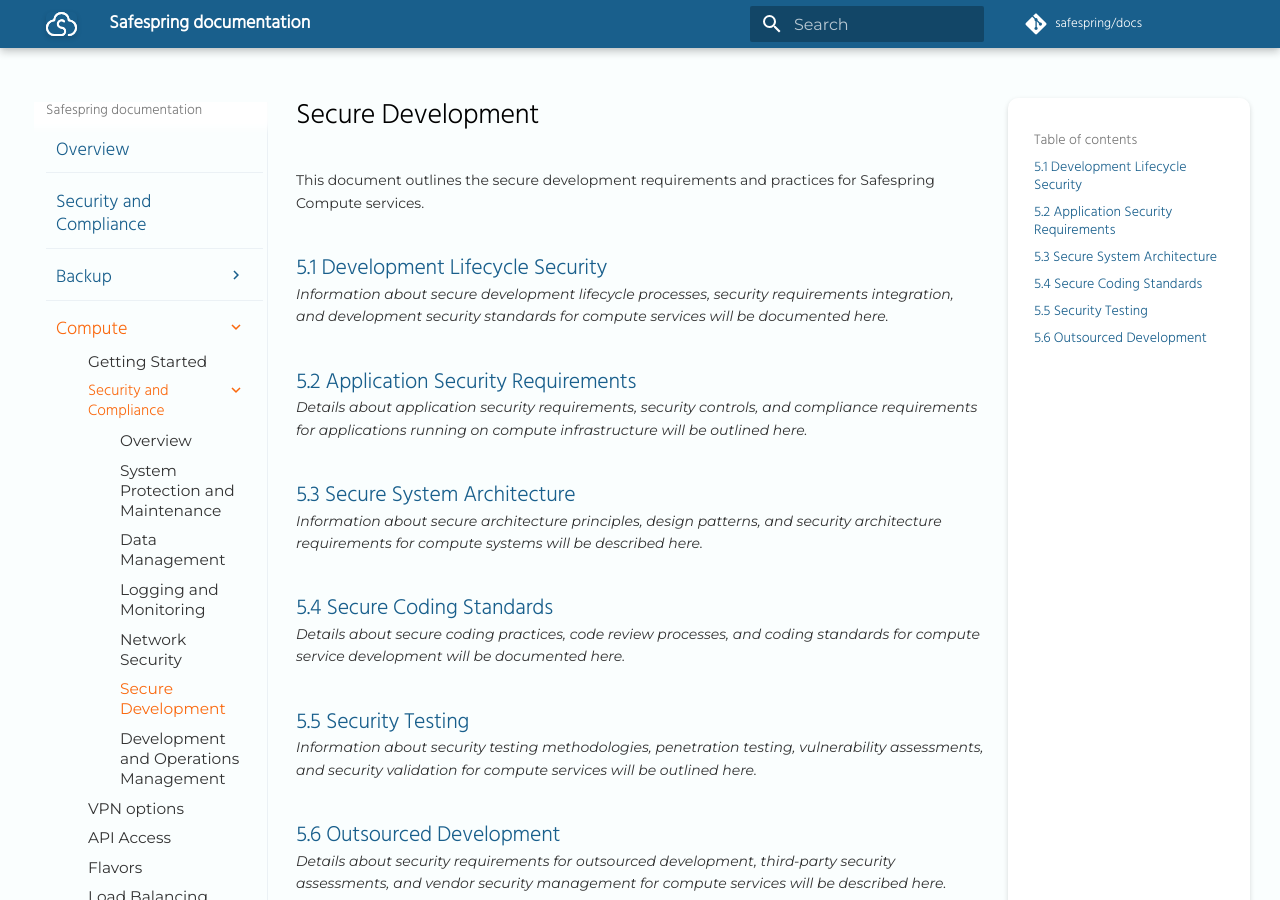
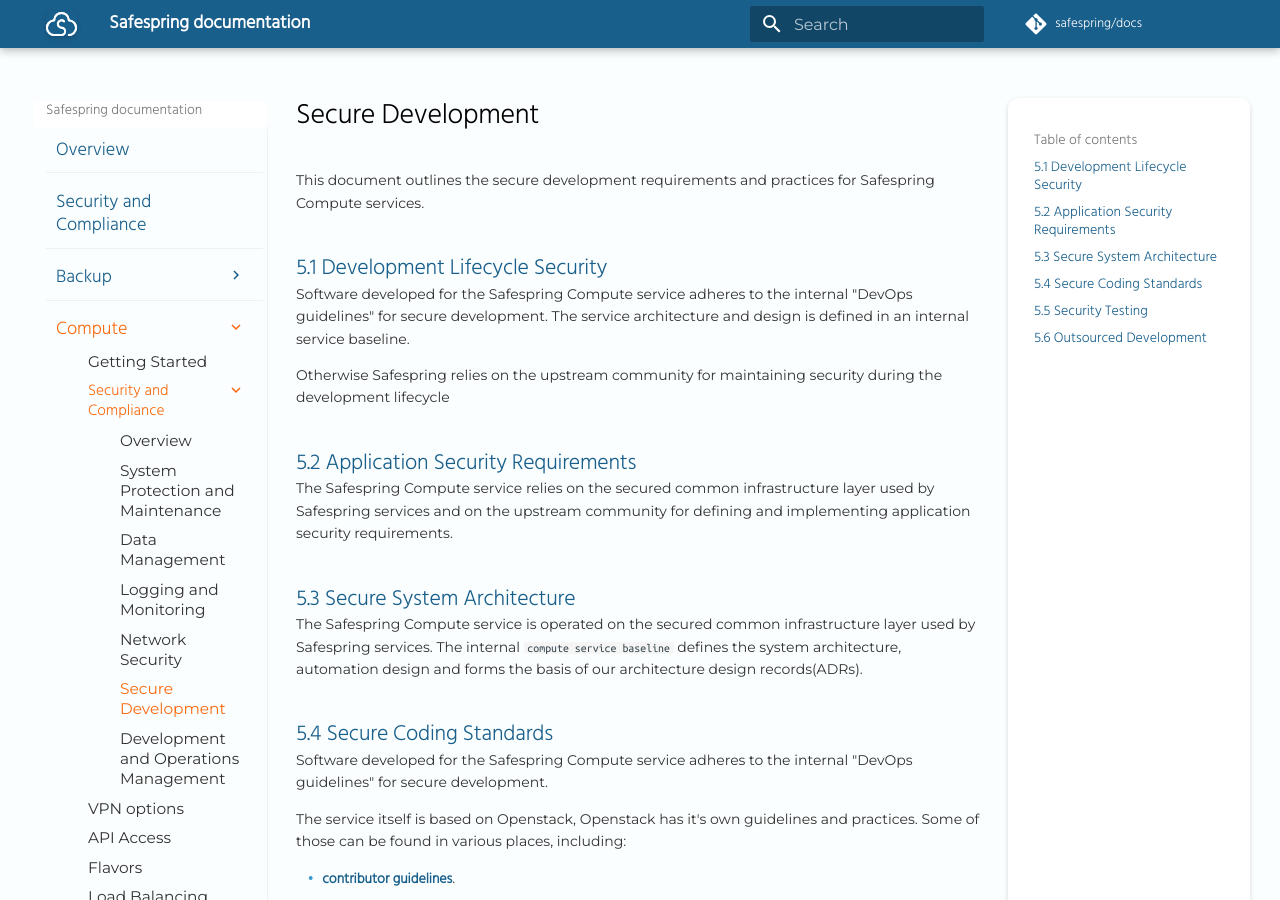
Before and after one commit to safespring/docs, an MkDocs documentation site: the page built from content/compute/security-compliance/secure-development.md, in a window 1280 px wide and 900 px high. Built offline with MkDocs 1.6.1 and Material for MkDocs 9.7.7, drawn with Linux system fonts in a browser that asks for light colours; a script that is not in the unit is left out; comment, search, counter and statistics services are not loaded; some of the changed text lies outside the part shown.

Commit message:
continued backfilling of security docs

```diff
--- a/content/compute/security-compliance/secure-development.md
+++ b/content/compute/security-compliance/secure-development.md
@@ -4,24 +4,36 @@
 
 ## 5.1 Development Lifecycle Security
 
-*Information about secure development lifecycle processes, security requirements integration, and development security standards for compute services will be documented here.*
+Software developed for the Safespring Compute service adheres to the internal "DevOps guidelines" for secure development. The service architecture and design is defined in an internal service baseline.
+
+Otherwise Safespring relies on the upstream community for maintaining security during the development lifecycle
+
 
 ## 5.2 Application Security Requirements
 
-*Details about application security requirements, security controls, and compliance requirements for applications running on compute infrastructure will be outlined here.*
+The Safespring Compute service relies on the secured common infrastructure layer used by Safespring services and on the upstream community for defining and implementing application security requirements.
 
 ## 5.3 Secure System Architecture
 
-*Information about secure architecture principles, design patterns, and security architecture requirements for compute systems will be described here.*
+The Safespring Compute service is operated on the secured common infrastructure layer used by Safespring services. The internal `compute service baseline` defines the system architecture, automation design and forms the basis of our architecture design records(ADRs).
+
+
 
 ## 5.4 Secure Coding Standards
 
-*Details about secure coding practices, code review processes, and coding standards for compute service development will be documented here.*
+Software developed for the Safespring Compute service adheres to the internal "DevOps guidelines" for secure development.
+
+The service itself is based on Openstack, Openstack has it's own guidelines and practices. Some of those can be found in various places, including:
+
+* [contributor guidelines](https://docs.openstack.org/contributors/code-and-documentation/index.html).
+* [security guidelines](https://wiki.openstack.org/wiki/Security/Guidelines)
 
 ## 5.5 Security Testing
 
-*Information about security testing methodologies, penetration testing, vulnerability assessments, and security validation for compute services will be outlined here.*
+Software developed for the Safespring Compute service adheres to the internal "DevOps guidelines" for secure development.
+
+Safespring does not implement any additional security testing for Openstack, instead we rely on the upstream community to provide this role.
 
 ## 5.6 Outsourced Development
 
-*Details about security requirements for outsourced development, third-party security assessments, and vendor security management for compute services will be described here.*
+Safespring does not currently outsource any development work for the compute services other than relying on the upstream community for Openstack development.
```
Also changed, not shown: content/compute/security-compliance/logging-monitoring.md (+3 -1 lines), content/compute/security-compliance/system-protection-maintenance.md (+23 -2 lines).
